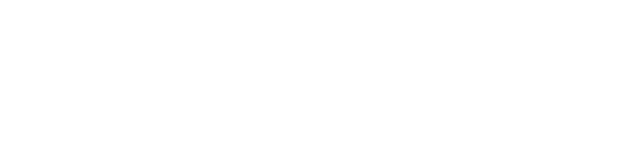
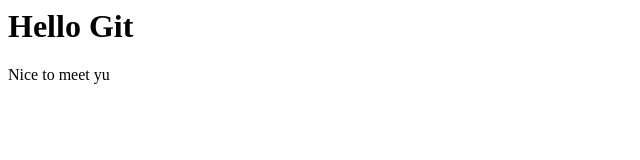
Before and after one commit to AlhassanBrini/MyRepos, a plain HTML site: page index.html in a window 1280 px wide. Shown: the whole page, without its empty margins (0-640 px from the left). Drawn offline with Linux system fonts and the light colour scheme.

Commit message:
Update index.html

```diff
--- a/index.html
+++ b/index.html
@@ -1,3 +1,6 @@
 <html>
-
+    <head>
+        <h1>Hello Git</h1>
+    </head>
+    <body>Nice to meet yu</body>
 </html>
```
